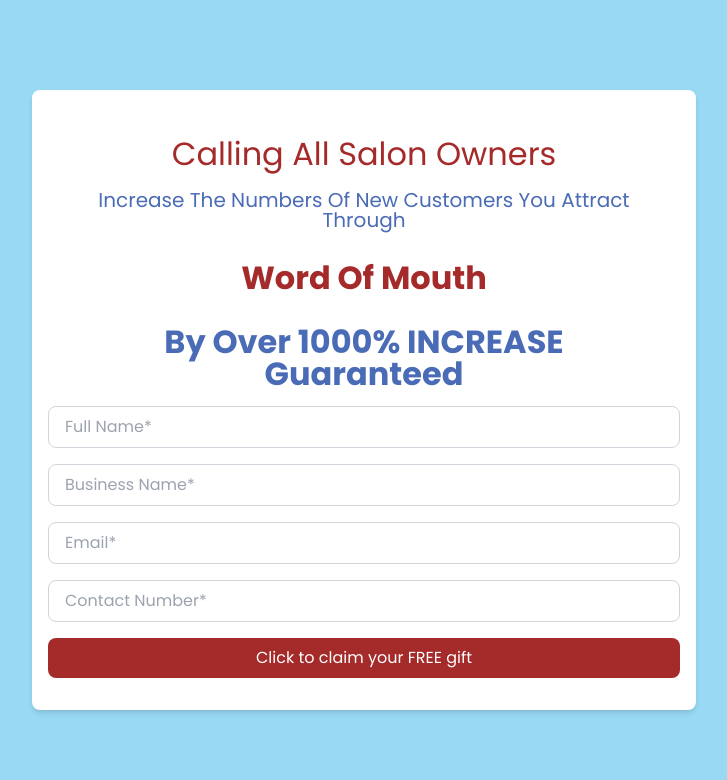
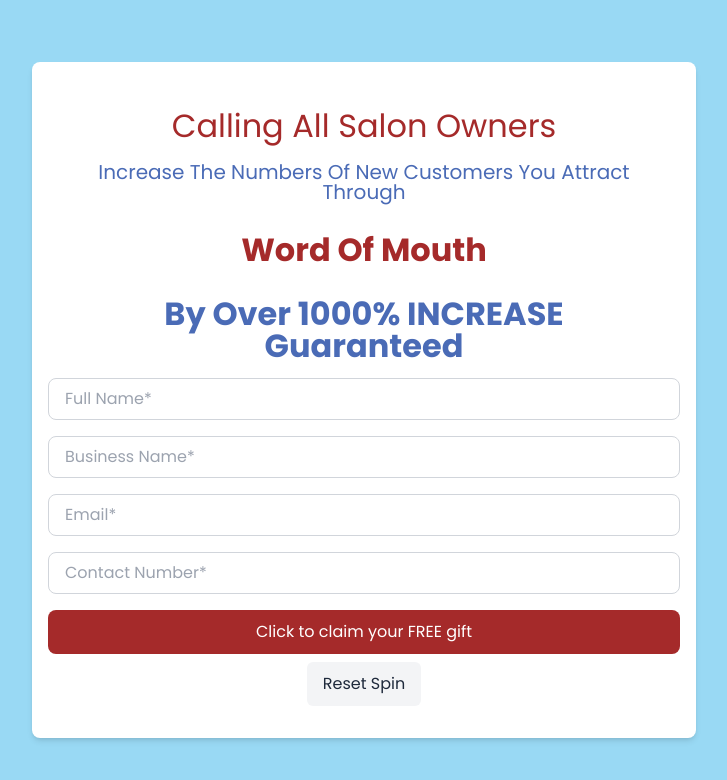
Before and after one commit to gondalnawaz/proactiv-main-leadgen, a Next.js app: page / in a window 1280 px wide. Shown: the top 780 px of the page, without its empty margins (276-1003 px from the left). Built offline with nearby package versions, Linux system fonts and the light colour scheme.

Commit message:
Add "Reset button" to the home page

```diff
--- a/app/components/ClaimGiftForm.jsx
+++ b/app/components/ClaimGiftForm.jsx
@@ -2,31 +2,31 @@
 import { useState } from "react"
 import { useRouter } from 'next/navigation';
 
-const ClaimGiftForm = ( ) => {
-  const [data, setData] = useState({fullname:'',businessname:'',email:'',number:''})
+const ClaimGiftForm = () => {
+  const [data, setData] = useState({ fullname: '', businessname: '', email: '', number: '' })
 
   const router = useRouter();
 
-  const handleChange = (e) =>{
-    setData({...data , [e.target.name]:e.target.value})
+  const handleChange = (e) => {
+    setData({ ...data, [e.target.name]: e.target.value })
 
   }
 
-  const handleClick = (e)=>{
+  const handleClick = (e) => {
     e.preventDefault()
 
     const emailRegex = /^[^\s@]+@[^\s@]+\.[^\s@]+$/;
 
     const numberRegex = /^0[127]\d{9}$/;
 
-    if(
+    if (
       data.fullname.length == 0 ||
       data.businessname.length == 0 ||
       data.email.length == 0 ||
       data.number.length == 0
-      ){
+    ) {
       alert('Complete all the fields')
-      }else if (!emailRegex.test(data.email)) {
+    } else if (!emailRegex.test(data.email)) {
       alert('Invalid email');
     } else if (!numberRegex.test(data.number)) {
       alert('Invalid number')
@@ -34,25 +34,26 @@ const ClaimGiftForm = ( ) => {
       localStorage.setItem('data', JSON.stringify(data));
       router.push('/funnel/spin');
     }
-
-
-
-
-
-
   }
-
-
-
+  const [resetLoading, setResetLoading] = useState(false);
+  const resetSpin = () => {
+    setResetLoading(true)
+    localStorage.setItem('click', JSON.stringify('no'));
+    try {
+      window.location.reload();
+    } catch (e) {
+      console.error(e)
+    }
+  };
   return (
     <div className="flex justify-center items-center min-h-screen md:w-[55%]">
       <form id="formulario" className="flex flex-col px-4 py-8 mx-5 bg-white rounded-lg shadow-md relative">
         {/* <p className="fontAlternative"> <span className="fontTitle" style={{ padding: "0"} }>FREE</span> to 100 Salon Owners - Value up to £653</p>
         <p className="fontTitle">Claim Your FREE Gift Today!</p>         */}
-     <p className="fontAlternative" > <span className="fontTitle" style={{ padding: "0",marginBottom:"10px",marginTop:"20px"} }>Calling All Salon Owners</span> <br></br> <br></br> Increase The Numbers Of New Customers You Attract Through</p>
+        <p className="fontAlternative" > <span className="fontTitle" style={{ padding: "0", marginBottom: "10px", marginTop: "20px" }}>Calling All Salon Owners</span> <br></br> <br></br> Increase The Numbers Of New Customers You Attract Through</p>
 
-<p className="fontAlternative"> <span className="fontTitle" style={{ padding: "0", fontWeight:"bold"} }>Word Of Mouth</span></p>
-<p className="fontTitle" style={{ color:"#4a6bb6",fontWeight:"bold" }}>By Over 1000% INCREASE Guaranteed</p>
+        <p className="fontAlternative"> <span className="fontTitle" style={{ padding: "0", fontWeight: "bold" }}>Word Of Mouth</span></p>
+        <p className="fontTitle" style={{ color: "#4a6bb6", fontWeight: "bold" }}>By Over 1000% INCREASE Guaranteed</p>
         <input
           type="text"
           name="fullname"
@@ -105,11 +106,19 @@ const ClaimGiftForm = ( ) => {
         />
         <button
           type="submit"
-          className="px-4 py-2 buttonsMain"
+          className="px-4 !py-2 rounded-md buttonsMain h-11"
           onClick={handleClick}
         >
           Click to claim your FREE gift
         </button>
+        <div className="text-center">
+          <button
+            className="bg-gray-100 mt-2 text-slate-800 px-4 py-1 rounded-md mx-auto h-11"
+            onClick={resetSpin}
+            type="button">
+            {resetLoading ? "Please wait ..." : "Reset Spin"}
+          </button>
+        </div>
       </form>
     </div>
   )
```
Lines whose indentation alone changed are shown as unchanged.
